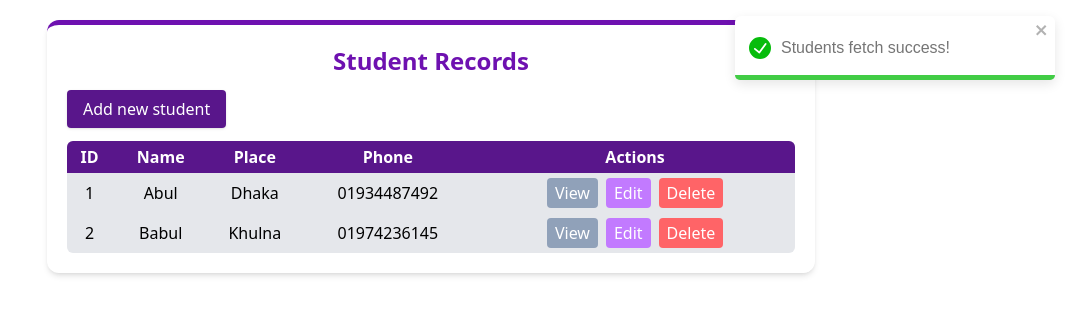
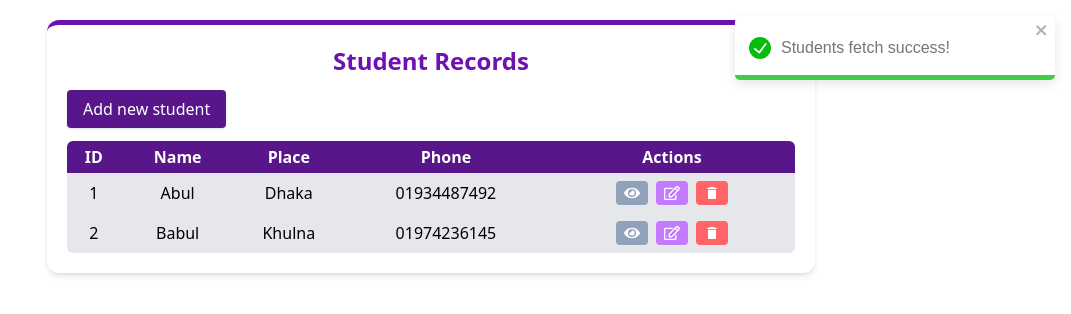
Before and after one commit to iAngkur/student-data, a React (Vite) app: page / in a window 1280 px wide. Shown: the top 314 px of the page, without its empty margins (209-1280 px from the left). Built offline with nearby package versions, Linux system fonts and the light colour scheme; data requests are answered from the project's data file.

Commit message:
refactor(StudentTable): add icons for view, edit, and delete actions in student records
- added icons for actions buttons: delete, view, edit.
- installed react-icons library.

```diff
--- a/src/components/StudentTable.tsx
+++ b/src/components/StudentTable.tsx
@@ -2,6 +2,8 @@ import { useEffect, useState } from "react";
 import { Link } from "react-router-dom";
 import { showErrorToast, showSuccessToast } from "../utils/toast";
 import { Student } from "../types/student";
+import { MdDelete } from "react-icons/md";
+import { FaEye, FaRegEdit } from "react-icons/fa";
 
 const fetchData = async (endpoint: string) => {
   return await fetch(`http://localhost:9000/${endpoint}`).then((res) =>
@@ -65,15 +67,15 @@ export default function StudentTable() {
                     <td>{name}</td>
                     <td>{place}</td>
                     <td>{phone}</td>
-                    <td className="*:px-2 *:py-1 *:mx-1  *:rounded text-white">
+                    <td className="*:px-2 *:py-1 *:mx-1  *:rounded text-white flex justify-center items-center">
                       <Link to={`/student/${id}`} className="bg-slate-400">
-                        View
+                        <FaEye />
                       </Link>
                       <Link to={`/student/${id}`} className="bg-purple-400">
-                        Edit
+                        <FaRegEdit />
                       </Link>
                       <Link to={`/student/${id}`} className="bg-red-400">
-                        Delete
+                        <MdDelete />
                       </Link>
                     </td>
                   </tr>
```
